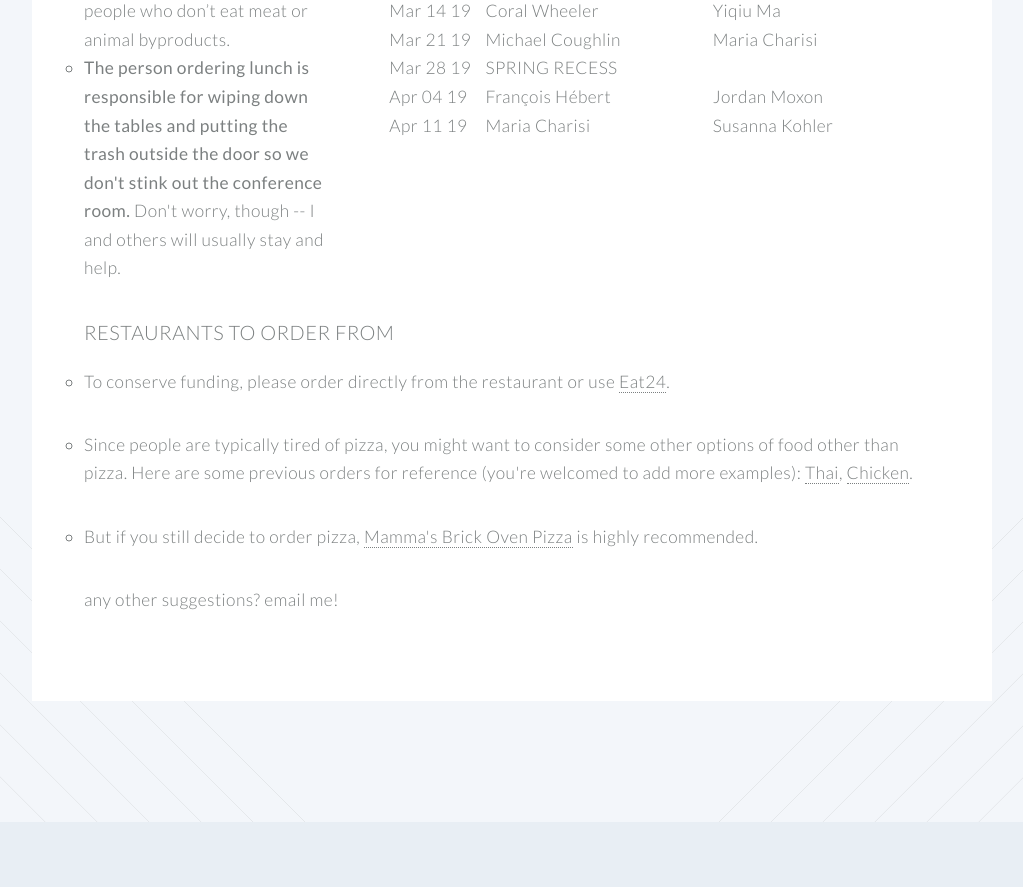
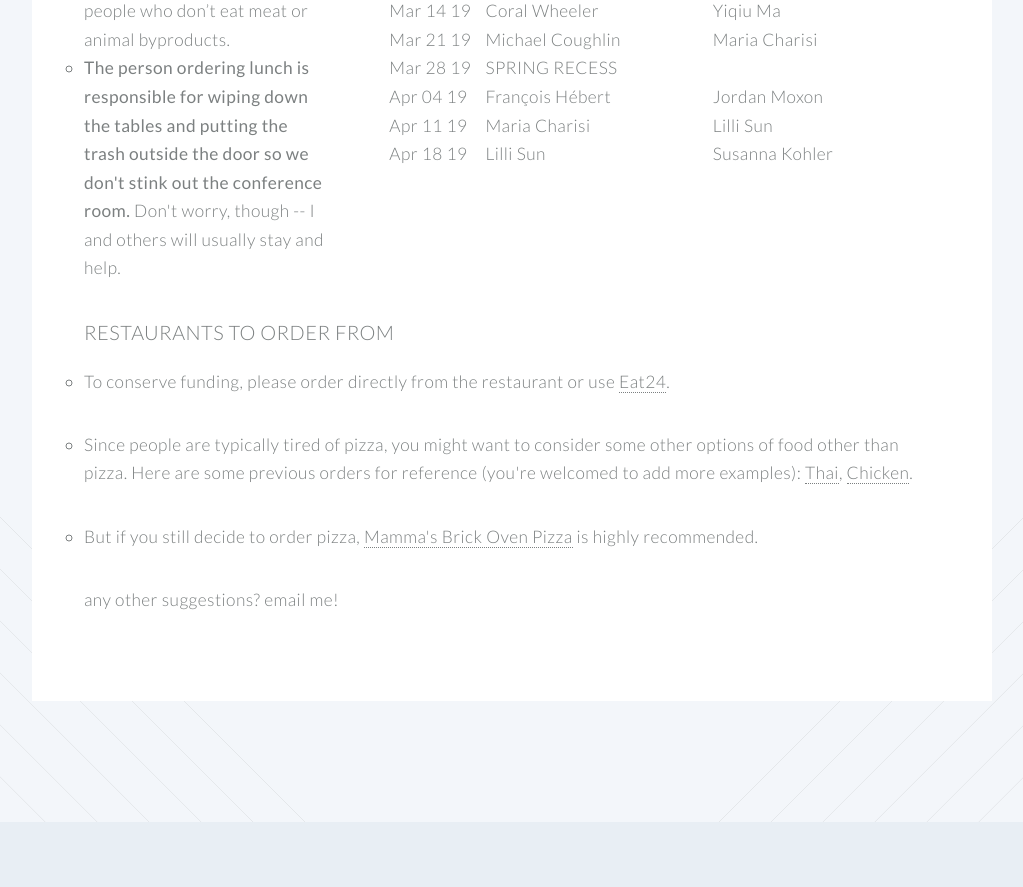
Before and after one commit to jisuoqing/PostdocLunch, a plain HTML site: page index.html in a window 1280 px wide. Shown: the part 1980-2867 px from the top of the page, without its empty margins (128-1151 px from the left). Drawn offline with Linux system fonts and the light colour scheme.

Commit message:
add lilli

```diff
--- a/index.html
+++ b/index.html
@@ -129,7 +129,8 @@ Free for personal and commercial use under the CCA 3.0 license (html5up.net/lice
 <tr> <td> Mar 21 19 </td> <td> Michael Coughlin </td> <td> Maria Charisi </td> </tr>
 <tr> <td> Mar 28 19 </td> <td> SPRING RECESS </td> </tr>
 <tr> <td> Apr 04 19 </td> <td> François Hébert </td> <td> Jordan Moxon </td> </tr>
-<tr> <td> Apr 11 19 </td> <td> Maria Charisi </td> <td> Susanna Kohler </td> </tr>
+<tr> <td> Apr 11 19 </td> <td> Maria Charisi </td> <td> Lilli Sun </td> </tr>
+<tr> <td> Apr 18 19 </td> <td> Lilli Sun </td> <td> Susanna Kohler </td> </tr>
 							</table>
 
 						</section>
```
